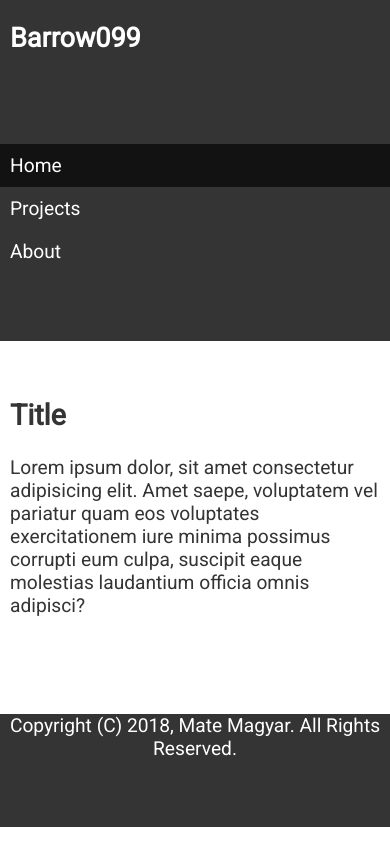
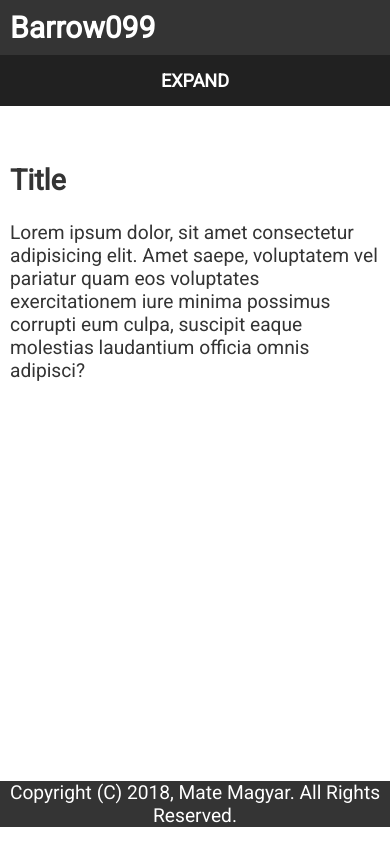
Before and after one commit to Barrow099/barrow099.github.io, a plain HTML site: page index.html in a window 390 px wide. Drawn offline with Linux system fonts and the light colour scheme.

Commit message:
Working mobile menu

```diff
--- a/index.html
+++ b/index.html
@@ -17,9 +17,10 @@
 
     <div class="wrapper">
         <header class="main-head">
-            <h2>Barrow099</h2>
+            <div class="title">Barrow099</div>
+            <div class="expand" id="btnExp" onclick="expandMenu()">EXPAND</div>
         </header>
-        <nav class="main-nav">
+        <nav class="main-nav" id="mainNav">
             <ul>
                 <li class="menu-item menu-item-active"><a href="/">Home</a></li>
                 <li class="menu-item"><a href="/projects.html">Projects</a></li>
@@ -35,7 +36,7 @@
                 </li>
                 <li class="menu-item">
                     <a href="https://gitlab.com/blsoft">
-                        <span><svg style="width:24px;height:24px" viewBox="0 0 24 24">
+                        <span><svg style="width:24px;height:24px" viewBox="0 0 30 30">
                                 <path fill="#ffffff" d="M3.16,10L12,21.5L2.32,14.3C2.05,14.09 1.94,13.75 2.04,13.44L3.16,10M6.11,3.17C6,2.83 5.5,2.83 5.37,3.17L3.16,10H8.32L6.11,3.17M8.32,10L12,21.5L15.68,10H8.32M21.96,13.44L20.84,10L12,21.5L21.68,14.3C21.95,14.09 22.06,13.75 21.96,13.44M18.63,3.17C18.5,2.83 18,2.83 17.89,3.17L15.68,10H20.84L18.63,3.17Z" />
                         </svg></span>
                     </a>
@@ -49,7 +50,7 @@
         <aside class="side"></aside>
         <footer class="main-footer">Copyright (C) 2018, Mate Magyar. All Rights Reserved.</footer>
     </div>
-
+    <script src="main.js"></script>
 </body>
 
 </html>
--- a/layout.css
+++ b/layout.css
@@ -11,8 +11,27 @@ body {
   font: 1.2em Helvetica, arial, sans-serif;
   height: 98vh;
 }
+
 .content {
   padding: 10px;
+}
+
+nav {
+  display: none;
+}
+
+.title {
+  font-weight: bold;
+  font-size: 30px;
+  margin: 10px;
+  width: 100%;
+}
+
+.expand {
+  text-align: center;
+  padding: 15px;
+  background-color: #212121;
+  cursor: pointer;
 }
 
 nav ul {
@@ -31,15 +50,21 @@ nav ul li {
   align-items: center;
 }
 
+
+
+.title {
+  width: min-content;
+}
+
 .main-nav ul li {
   min-width: 75px;
   padding: 10px;
 }
 
 .main-icons ul {
-   width: 100%;
-   display: flex;
-   justify-items: right;
+  width: 100%;
+  display: flex;
+  justify-items: right;
 }
 
 
@@ -56,10 +81,6 @@ nav ul li {
   display: none;
 }
 
-
-header {
-  margin-left: 10px;
-}
 
 
 .main-head {
@@ -83,19 +104,19 @@ header {
   grid-area: sidebar;
 }
 
-.ad {
-  grid-area: ad;
-}
 
 .main-footer {
   grid-area: footer;
   position: relative;
   bottom: 0px;
   text-align: center;
+  max-height: 50px;
 }
 
 .wrapper {
   display: grid;
+  grid-template-columns: 1fr;
+  grid-template-rows: auto 1fr auto;
   grid-template-areas:
     "header"
     "nav"
@@ -108,6 +129,14 @@ aside {
 }
 
 @media (min-width: 500px) {
+  .expand {
+    display: none;
+  }
+
+  nav {
+    display: block;
+  }
+
   .wrapper {
     grid-template-columns: 1fr 3fr;
     grid-template-rows: auto 1fr auto;
@@ -152,6 +181,7 @@ aside {
   .main-icons {
     padding-right: 15px;
   }
+
   .main-icons ul li {
     margin: 10px;
     font-size: 35px;
--- a/main.js
+++ b/main.js
@@ -0,0 +1,14 @@
+var isCollapsed = true;
+function expandMenu() {
+    var btn = document.getElementById('btnExp');
+    var nav = document.getElementById('mainNav');
+    if(isCollapsed) {
+        btn.innerText = 'COLLAPSE';
+        nav.style.display = 'block';
+        isCollapsed = false;
+    }else {
+        btn.innerText = 'EXPAND';
+        nav.style.display = 'none';
+        isCollapsed = true;
+    }
+}
```
